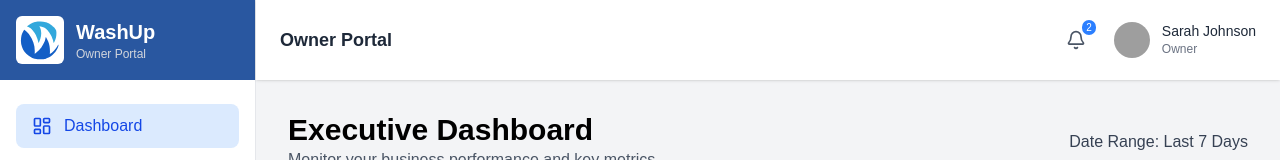
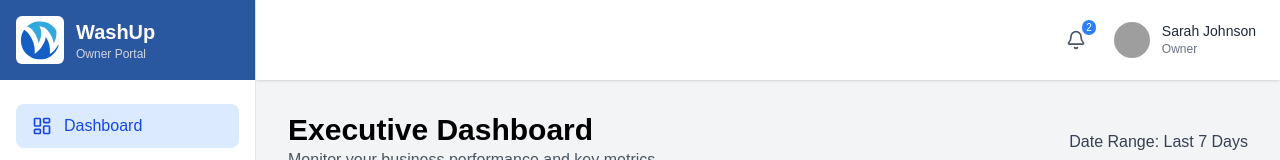
Before and after one commit to yosmisyael/WashUp, a Next.js app: page /owners/dashboard in a window 1280 px wide. Shown: the top 160 px of the page. Built offline with nearby package versions, Linux system fonts and the light colour scheme; grey boxes are pictures that could not be loaded.

Commit message:
menghapus teks owner portal di header

```diff
--- a/src/app/(pages)/owners/layout.tsx
+++ b/src/app/(pages)/owners/layout.tsx
@@ -14,7 +14,6 @@ export default function OwnerLayout({
     name: "Sarah Johnson",
     role: "Owner",
     avatar: "https://i.pinimg.com/736x/ed/6b/a2/ed6ba283b6e0e65cfa751382d4f344fc.jpg", // Ganti dengan path yang benar
-    title: "Owner Portal" // Sesuai desain di Dashboard.png
   };
 
   return (
@@ -30,7 +29,6 @@ export default function OwnerLayout({
           {/* Navbar GLOBAL (dengan props) */}
           <div className="sticky top-0 z-30">
             <Navbar
-              title={currentUser.title}
               userName={currentUser.name}
               userRole={currentUser.role}
               userAvatar={currentUser.avatar}
--- a/src/components/molecules/Navbar.tsx
+++ b/src/components/molecules/Navbar.tsx
@@ -7,7 +7,6 @@ import { useSidebar } from "@/context/SidebarContext"; // Konteks ini bisa dipak
 
 // 1. Definisikan props yang ingin kita terima
 interface NavbarProps {
-  title: string;
   userName: string;
   userRole: string;
   userAvatar: string;
@@ -16,7 +15,6 @@ interface NavbarProps {
 
 // 2. Terima props tersebut di dalam fungsi
 export default function Navbar({
-  title,
   userName,
   userRole,
   userAvatar,
@@ -34,8 +32,6 @@ export default function Navbar({
         >
           <Menu className="w-5 h-5" />
         </button>
-        {/* 3. Gunakan props 'title' */}
-        <h2 className="text-lg font-semibold text-gray-800">{title}</h2>
       </div>
 
       {/* Right Section */}
```
